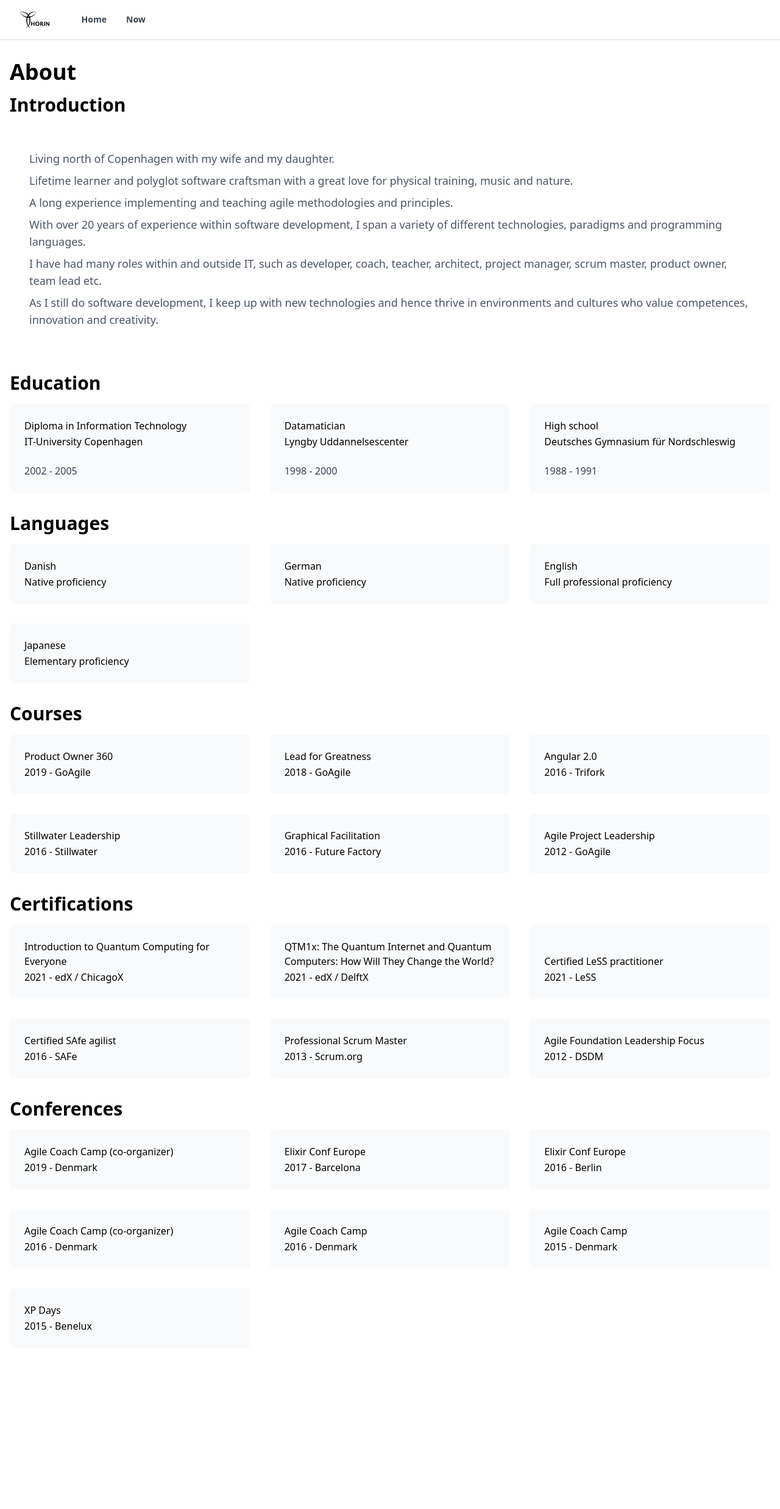
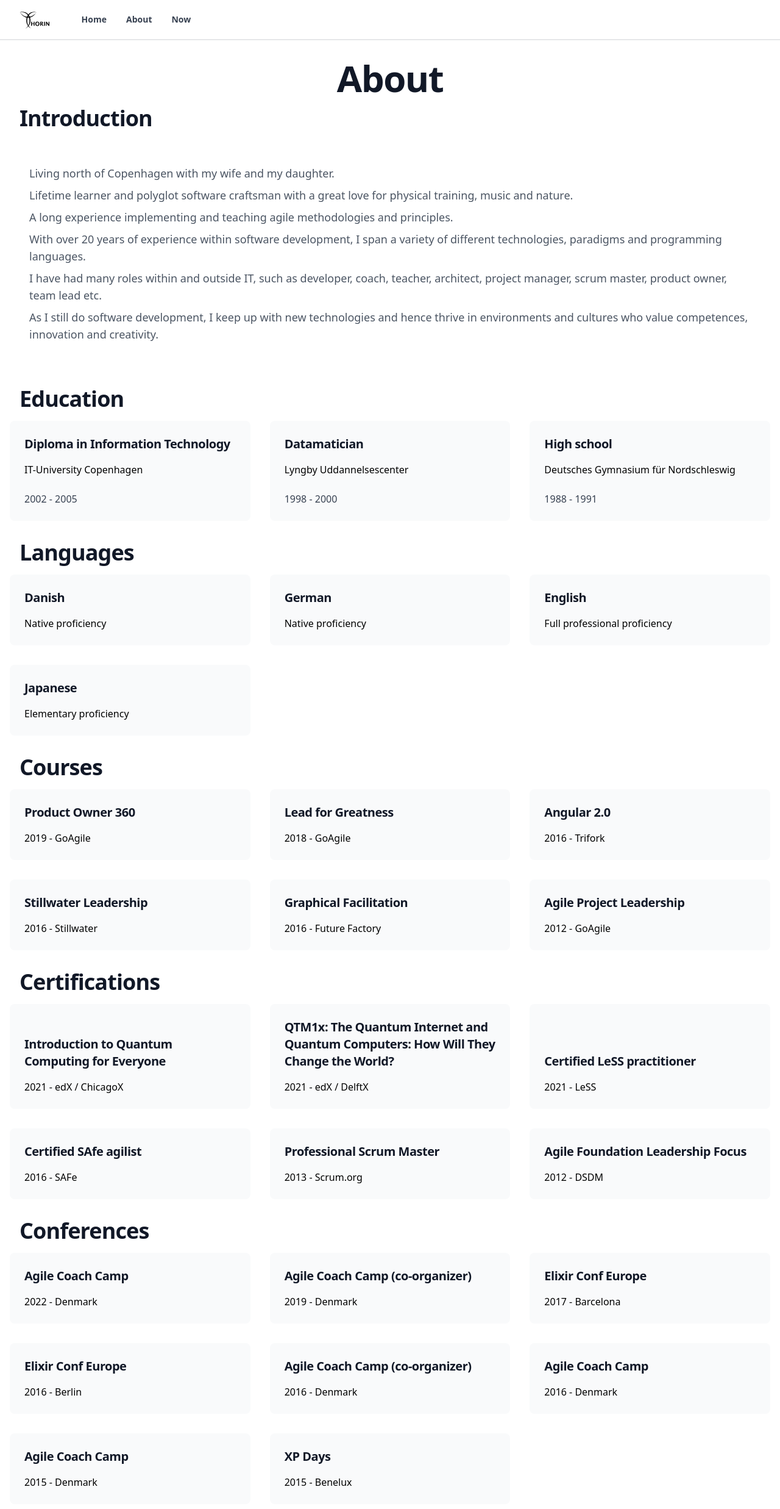
Before and after one commit to ringling/nuxt_ringling_info, a Nuxt app: page /about in a window 1280 px wide. Shown: the top 2474 px of the page at 61% size. Before the commit the page ends 2258 px from the top, so only its background shows below. Built offline with nearby package versions, Linux system fonts and the light colour scheme.

Commit message:
Extract menu to component

```diff
--- a/assets/css/styles.scss
+++ b/assets/css/styles.scss
@@ -13,7 +13,20 @@
 }
 
 
+h1 {
+  @apply text-gray-900 font-extrabold text-4xl sm:text-5xl lg:text-6xl tracking-tight text-center dark:text-white;
+}
+
+h2 {
+  @apply mt-4 text-3xl sm:text-4xl text-gray-900 font-extrabold tracking-tight dark:text-gray-50;
+}
+
+h3 {
+  @apply mb-4 text-xl text-gray-900 tracking-tight font-bold dark:text-gray-200;
+}
+
 .cloud {
+  z-index: 100;
   max-height: 768px;
   animation: animate 60s linear infinite;
 }
--- /dev/null
+++ b/components/Menu.vue
@@ -0,0 +1,33 @@
+<template>
+  <div
+    class="sticky top-0 z-40 w-full backdrop-blur flex-none transition-colors duration-500 lg:z-50 lg:border-b lg:border-gray-900/10 supports-backdrop-blur:bg-white/95">
+    <div class="max-w-8xl mx-auto border-b border-gray-900/10 lg:px-8">
+      <div class="py-4  mx-4 lg:mx-0">
+        <div class="relative flex items-center">
+          <a class="mr-3 flex-none w-[2.0625rem] overflow-hidden md:w-auto" href="/">
+            <span class="sr-only">Thomas Ringling home page</span>
+            <img class="w-auto h-8" src="/img/logo.svg">
+          </a>
+
+          <div class="relative flex items-center mr-8 ml-8">
+            <nav class="text-sm leading-6 font-semibold text-gray-700">
+              <ul class="flex space-x-8">
+                <li>
+                  <NuxtLink class="hover:text-sky-500 " style="z-index: 1000" to="/">Home</NuxtLink>
+                </li>
+
+                <li>
+                  <NuxtLink class="hover:text-sky-500 " style="z-index: 1000" to="/about">About</NuxtLink>
+                </li>
+
+                <li>
+                  <NuxtLink class="hover:text-sky-500" style="z-index: 1000" to="/now">Now</NuxtLink>
+                </li>
+              </ul>
+            </nav>
+          </div>
+        </div>
+      </div>
+    </div>
+  </div>
+</template>
--- a/pages/about.vue
+++ b/pages/about.vue
@@ -1,41 +1,14 @@
 <template>
     <div class="">
-        <div class="sticky top-0 z-40 w-full backdrop-blur flex-none transition-colors duration-500 lg:z-50 lg:border-b lg:border-gray-900/10 supports-backdrop-blur:bg-white/95">
-       <div
-                class="max-w-8xl mx-auto border-b border-gray-900/10 lg:px-8">
-                <div class="py-4  mx-4 lg:mx-0">
-                    <div class="relative flex items-center">
-                        <a class="mr-3 flex-none w-[2.0625rem] overflow-hidden md:w-auto" href="/">
-                            <span class="sr-only">Thomas Ringling home page</span>
-                            <img class="w-auto h-8" src="/img/logo.svg">
-                        </a>
-
-                        <div class="relative flex items-center mr-8 ml-8">
-                            <nav class="text-sm leading-6 font-semibold text-gray-700">
-                                <ul class="flex space-x-8">
-                                    <li>
-                                        <NuxtLink class="hover:text-sky-500"
-                                            style="z-index: 1000" to="/">Home</NuxtLink>
-                                    </li>
-                                    <li>
-                                        <NuxtLink class="hover:text-sky-500"
-                                            style="z-index: 1000" to="/now">Now</NuxtLink>
-                                    </li>
-                                </ul>
-                            </nav>
-                        </div>
-                    </div>
-                </div>
-            </div>
-        </div>
+        <Menu/>
 
         <div class="container mx-auto p-4 ">
 
             <div>
-                <h1 class="text-black text-4xl font-bold my-4">About</h1>
+                <h1 class="m-4">About</h1>
 
 
-                <h2 class="text-black text-3xl font-bold my-4">Introduction</h2>
+                <h2 class="m-4">Introduction</h2>
                 <section class="m-8 flex flex-wrap">
 
                     <div>
@@ -75,7 +48,7 @@
                 <br>
 
 
-                <h2 class="text-black text-3xl font-bold my-4">Education</h2>
+                <h2 class="m-4">Education</h2>
                 <div class="grid grid-cols- gap-6 lg:gap-8 sm:grid-cols-2 lg:grid-cols-3 mb-8">
 
                     <figure
@@ -119,7 +92,7 @@
 
                 </div>
 
-                <h2 class="text-black text-3xl font-bold my-4">Languages</h2>
+                <h2 class="m-4">Languages</h2>
 
                 <div class="grid grid-cols- gap-6 lg:gap-8 sm:grid-cols-2 lg:grid-cols-3 mb-8">
 
@@ -165,9 +138,7 @@
 
                 </div>
 
-
-
-                <h2 class="text-black text-3xl font-bold my-4">Courses</h2>
+                <h2 class="m-4">Courses</h2>
 
                 <div class="grid grid-cols- gap-6 lg:gap-8 sm:grid-cols-2 lg:grid-cols-3 mb-8">
 
@@ -234,7 +205,7 @@
                 </div>
 
 
-                <h2 class="text-black text-3xl font-bold my-4">Certifications</h2>
+                <h2 class="m-4">Certifications</h2>
 
 
                 <div class="grid grid-cols-1 gap-6 lg:gap-8 sm:grid-cols-2 lg:grid-cols-3 mb-8">
@@ -303,11 +274,18 @@
                 </div>
 
 
-                <h2 class="text-black text-3xl font-bold my-4">Conferences</h2>
-
-
+                <h2 class="m-4">Conferences</h2>
                 <div class="grid grid-cols- gap-6 lg:gap-8 sm:grid-cols-2 lg:grid-cols-3 mb-8">
 
+                    <figure
+                        class="relative flex flex-col-reverse bg-gray-50 rounded-lg p-6">
+                        <figcaption class="flex items-center space-x-4">
+                            <div class="flex-auto">
+                                <h3>Agile Coach Camp</h3>
+                                <div class="mt-0.5">2022 - Denmark</div>
+                            </div>
+                        </figcaption>
+                    </figure>
                     <figure
                         class="relative flex flex-col-reverse bg-gray-50 rounded-lg p-6">
                         <figcaption class="flex items-center space-x-4">
--- a/pages/index.vue
+++ b/pages/index.vue
@@ -1,34 +1,7 @@
 <template>
   <div class="h-screen w-screen bg-cover bg-[left_-12rem_top] md:bg-left-top bg-[url(/img/home-bg-1.jpg)]">
 
-    <div class="sticky top-0 z-40 w-full backdrop-blur flex-none transition-colors duration-500 lg:z-50 lg:border-b lg:border-gray-900/10 supports-backdrop-blur:bg-white/95">
-            <div
-                class="max-w-8xl mx-auto border-b border-gray-900/10 lg:px-8">
-                <div class="py-4  mx-4 lg:mx-0">
-                    <div class="relative flex items-center">
-                        <a class="mr-3 flex-none w-[2.0625rem] overflow-hidden md:w-auto" href="/">
-                            <span class="sr-only">Thomas Ringling home page</span>
-                            <img class="w-auto h-8" src="/img/logo.svg">
-                        </a>
-
-                        <div class="relative flex items-center mr-8 ml-8">
-                            <nav class="text-sm leading-6 font-semibold text-gray-700">
-                                <ul class="flex space-x-8">
-                                    <li>
-                                        <NuxtLink class="hover:text-sky-500"
-                                            style="z-index: 1000" to="/about">About</NuxtLink>
-                                    </li>
-                                    <li>
-                                        <NuxtLink class="hover:text-sky-500"
-                                            style="z-index: 1000" to="/now">Now</NuxtLink>
-                                    </li>
-                                </ul>
-                            </nav>
-                        </div>
-                    </div>
-                </div>
-            </div>
-        </div>
+   <Menu/>
 
     <div class="container mx-auto p-4 ">
       <main class="container">
@@ -43,7 +16,7 @@
           <p class="mb-2 text-xl xl:text-2xl">And what I have been doing</p>
         </section>
 
-        <div class="cloud top-0 left-0 absolute h-full w-full" style="background: url(/img/cloud.png)"></div>
+        <div class="cloud top-0 left-0 absolute h-full w-full" style="z-index: 10; background: url(/img/cloud.png)"></div>
       </main>
     </div>
   </div>
--- a/pages/now.vue
+++ b/pages/now.vue
@@ -1,40 +1,12 @@
 <template>
-    <div class="">
-            <div class="sticky top-0 z-40 w-full backdrop-blur flex-none transition-colors duration-500 lg:z-50 lg:border-b lg:border-gray-900/10 supports-backdrop-blur:bg-white/95">
-    <div
-                class="max-w-8xl mx-auto border-b border-gray-900/10 lg:px-8">
-                <div class="py-4  mx-4 lg:mx-0">
-                    <div class="relative flex items-center">
-                        <a class="mr-3 flex-none w-[2.0625rem] overflow-hidden md:w-auto" href="/">
-                            <span class="sr-only">Thomas Ringling home page</span>
-                            <img class="w-auto h-8" src="/img/logo.svg">
-                        </a>
+  <div class="">
+    <Menu />
 
-                        <div class="relative flex items-center mr-8 ml-8">
-                            <nav class="text-sm leading-6 font-semibold text-gray-700">
-                                <ul class="flex space-x-8">
-                                    <li>
-                                        <NuxtLink class="hover:text-sky-500 "
-                                            style="z-index: 1000" to="/">Home</NuxtLink>
-                                    </li>
+    <div class="container mx-auto p-4 ">
 
-                                    <li>
-                                        <NuxtLink class="hover:text-sky-500 "
-                                            style="z-index: 1000" to="/about">About</NuxtLink>
-                                    </li>
-                                </ul>
-                            </nav>
-                        </div>
-                    </div>
-                </div>
-            </div>
-        </div>
-
-        <div class="container mx-auto p-4 ">
-
-            <div>
-                <h1 class="text-black text-4xl font-bold my-4">Now</h1>
-            </div>
-        </div>
+      <div>
+        <h1 class="m-4">Now</h1>
+      </div>
     </div>
+  </div>
 </template>
```
